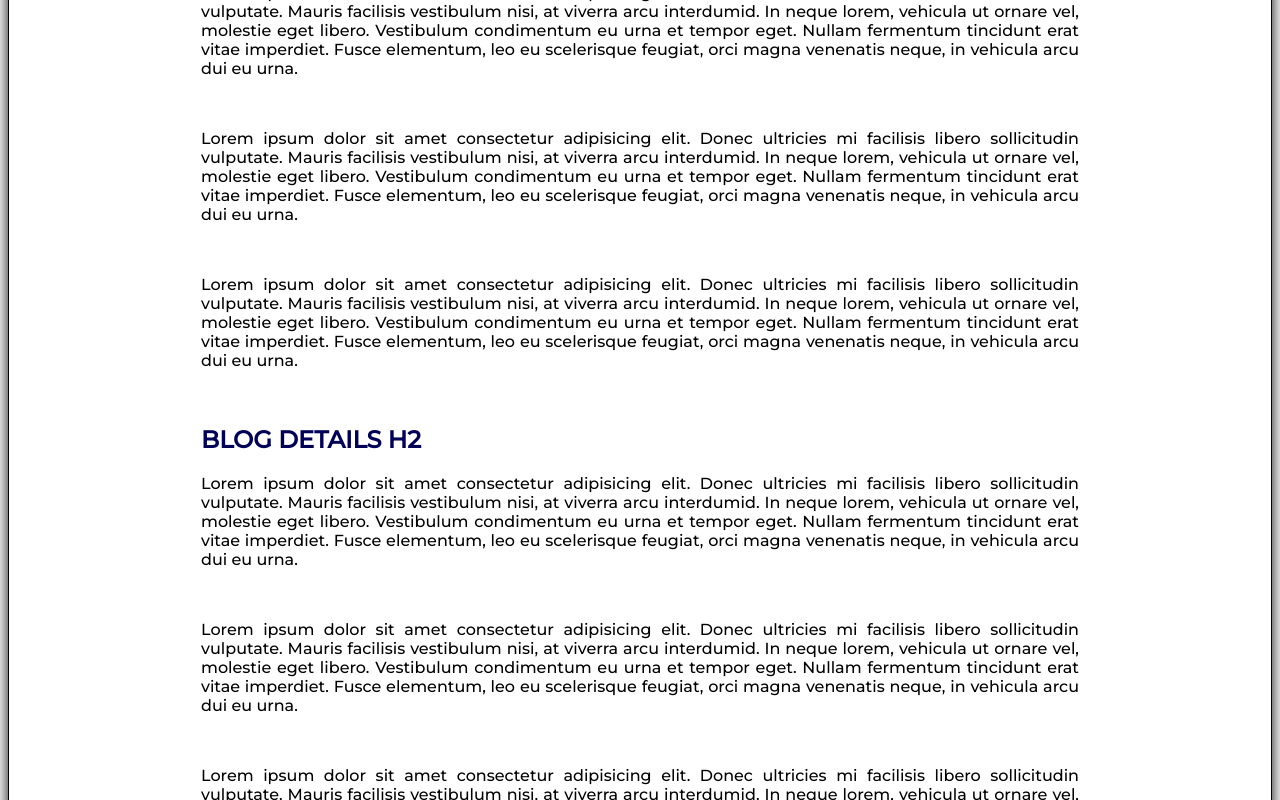
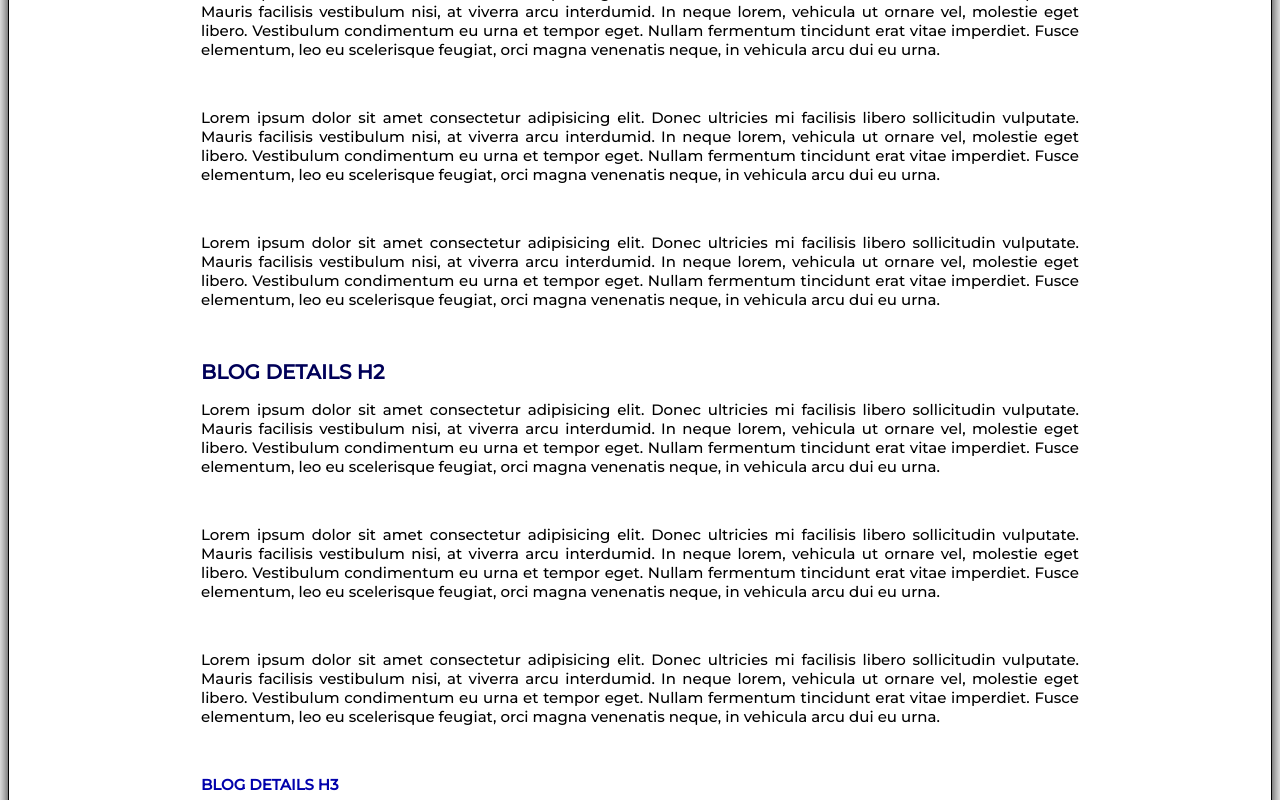
Before and after one commit to ElieLECAS/BlogSquedrong, a plain HTML site: page POSTE.html in a window 1280 px wide. Shown: the part 800-1600 px from the top of the page. Drawn offline with Linux system fonts and the light colour scheme.

Commit message:
gauthier

```diff
--- a/style.css
+++ b/style.css
@@ -209,14 +209,15 @@ p {
 
 h2 {
     display: block;
-
     color: rgb(0, 0, 88);
+    font-size: 20px;
 }
 
 h3 {
     display: block;
     width: 20%;
     color: rgb(1, 1, 172);
+    font-size: 15px;
 
 }
 
@@ -224,6 +225,8 @@ h3 {
 
 .textarticle {
     text-align: justify;
+    font-size: 15px;
+    font-weight: 400;
  }
  .imagepost{
     width: 100%;
```
